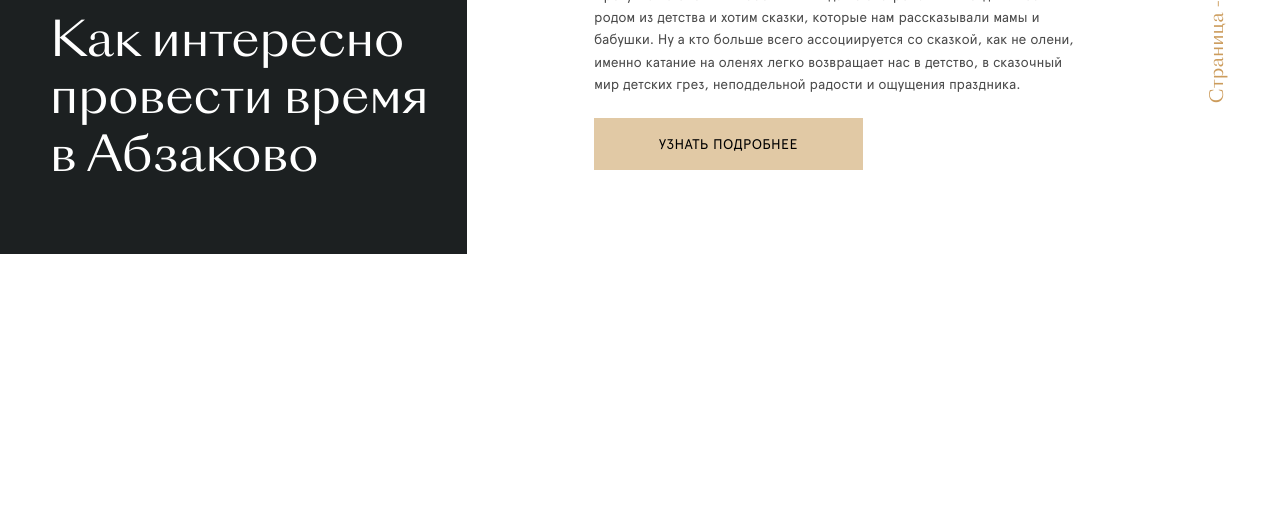
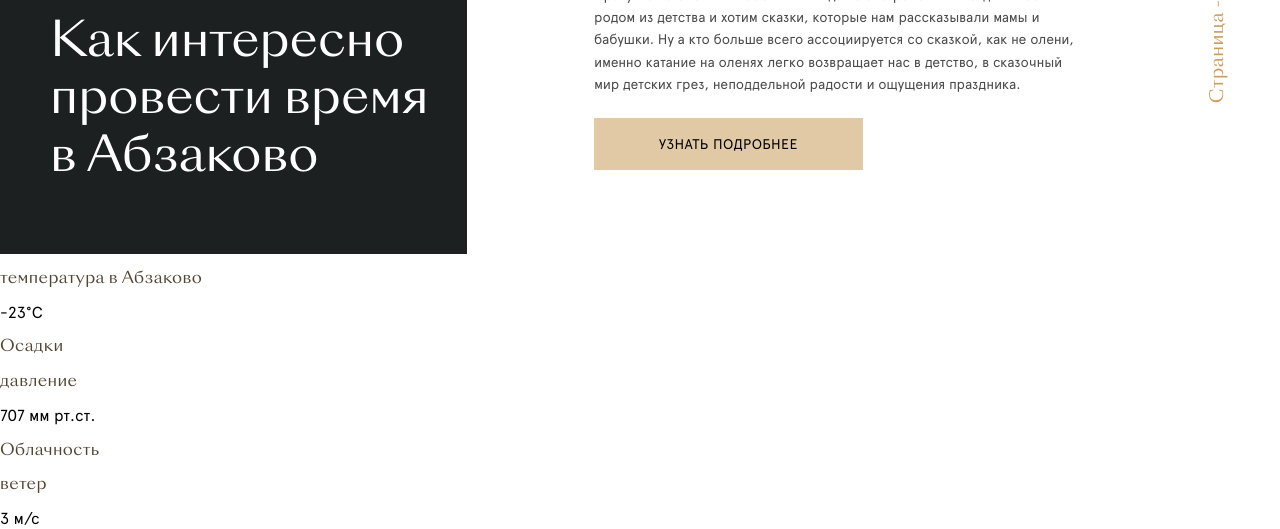
Before and after one commit to WebMiddles/Edelweiss, a plain HTML site: page index.html in a window 1280 px wide. Shown: the part 4037-4566 px from the top of the page. Before the commit the page ends 4291 px from the top, so only its background shows below. Drawn offline with Linux system fonts and the light colour scheme; files whose address does not match are found by name.

Commit message:
create: weather markup

```diff
--- a/index.html
+++ b/index.html
@@ -339,6 +339,43 @@
         <!-- /.container-main -->
       </section>
       <!-- /.activities -->
+
+      <div class="weather">
+        <div class="weather-container">
+          <span class="weather-line weather-line_top"></span>
+          <span class="weather-line weather-line_bottom"></span>
+
+          <div class="weather-group weather-group_central">
+            <p class="title weather__unit">температура в Абзаково</p>
+            <span class="weather__data" id="temperature">-23°C</span>
+          </div>
+          <!-- /.weather-group central -->
+
+          <div class="weather-group weather-group_top-left">
+            <p class="title weather__unit" id="precipitation">Осадки</p>
+          </div>
+          <!-- /.weather-group top-left -->
+
+          <div class="weather-group weather-group_bottom-left">
+            <p class="title weather__unit">давление</p>
+            <span class="weather__data" id="pressure">707 мм рт.ст.</span>
+          </div>
+          <!-- /.weather-group bottom-left-->
+
+          <div class="weather-group weather-group_top-right">
+            <p class="title weather__unit" id="condition">Облачность</p>
+          </div>
+          <!-- /.weather-group top-right -->
+
+          <div class="weather-group weather-group_bottom-right">
+            <p class="title weather__unit">ветер</p>
+            <span class="weather__data" id="wind">3 м/с</span>
+          </div>
+          <!-- /.weather-group bottom-right -->
+        </div>
+        <!-- /.weather-container -->
+      </div>
+      <!-- /.weather -->
     </main>
     <!-- /.main -->
   </body>
```
